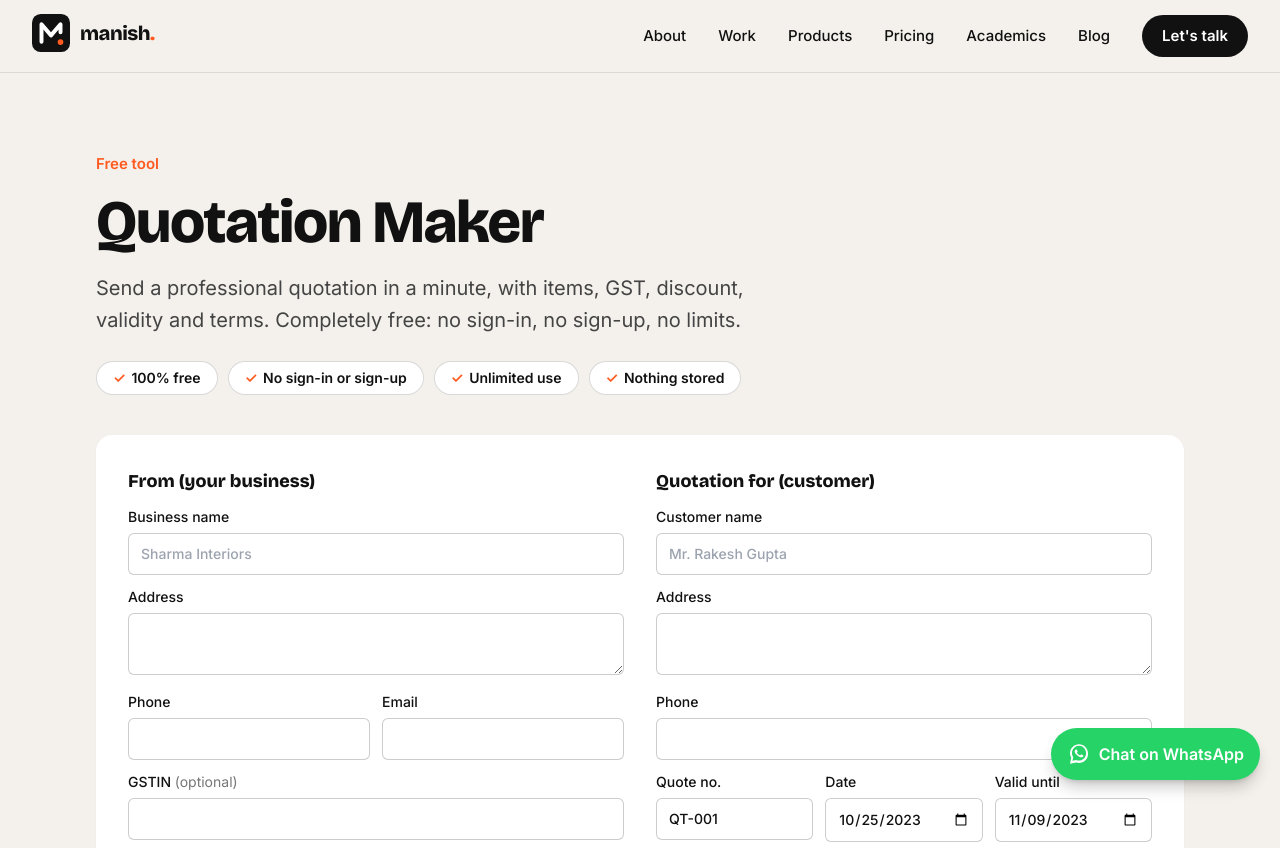
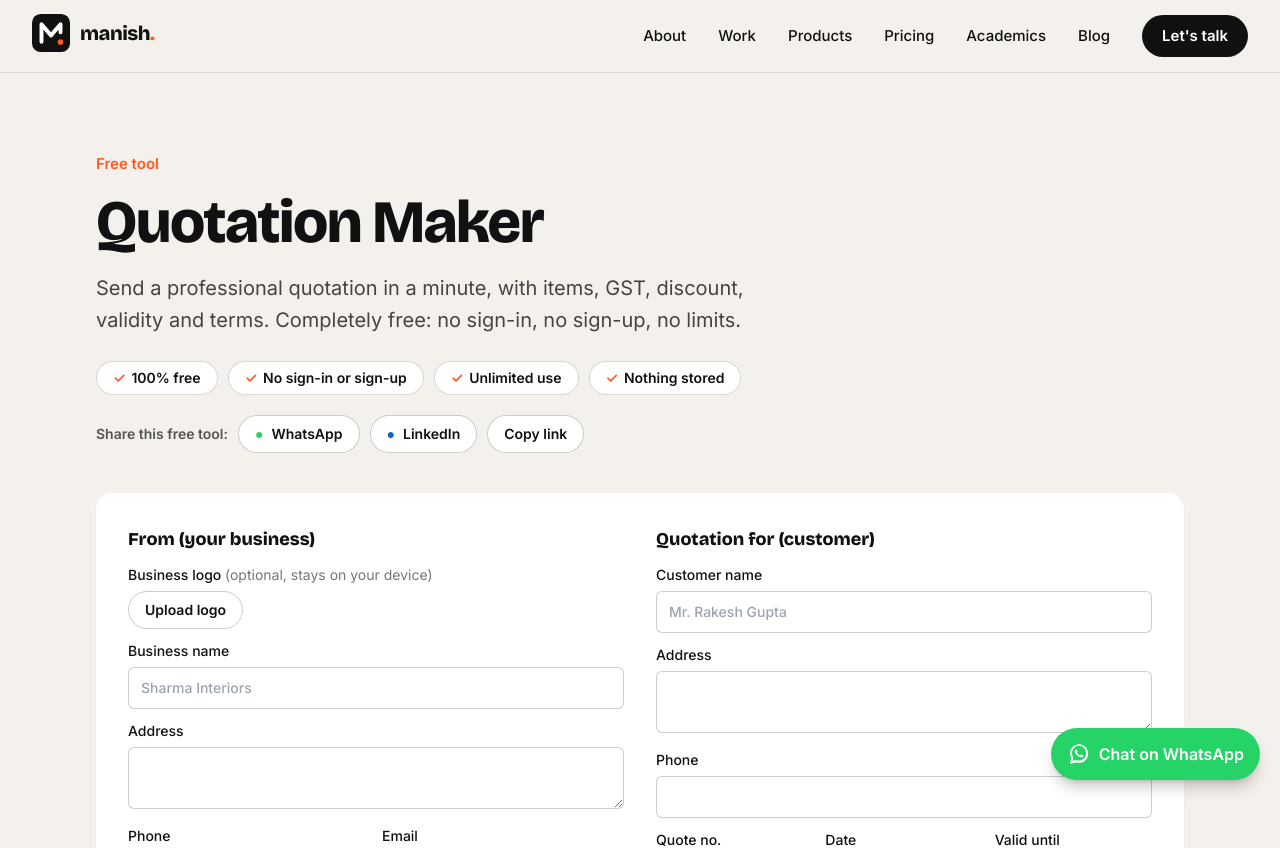
Before and after one commit to themchauhan/Portfolio, a Next.js app: page /tools/quotation-maker in a window 1280 px wide. Shown: the top 848 px of the page. Built offline with nearby package versions, Linux system fonts and the light colour scheme.

Commit message:
fix and added tool

```diff
--- a/app/tools/gst-invoice-generator/page.jsx
+++ b/app/tools/gst-invoice-generator/page.jsx
@@ -1,6 +1,7 @@
 import Link from 'next/link'
 import JsonLd from '@/components/JsonLd'
 import FreeBadges from '@/components/tools/FreeBadges'
+import ShareTool from '@/components/tools/ShareTool'
 import GstInvoiceGenerator from '@/components/tools/GstInvoiceGenerator'
 import { SITE, pageMeta } from '@/lib/seo'
 
@@ -35,6 +36,7 @@ export default function Page() {
             <h1 className="mt-4 font-display text-4xl font-extrabold leading-[1.05] tracking-tight md:text-6xl">GST Invoice Generator</h1>
             <p className="mt-5 max-w-2xl text-xl leading-relaxed text-[#444]">Make a proper GST tax invoice in a minute. CGST/SGST or IGST is worked out for you. Completely free: no sign-in, no sign-up, no limits.</p>
             <FreeBadges className="mt-6" />
+            <ShareTool className="mt-5" url={URL} title="Free GST Invoice Generator" message="Free GST invoice generator: CGST/SGST or IGST worked out for you, no sign-up." />
           </div>
           <div className="mt-10 print:mt-0"><GstInvoiceGenerator /></div>
           <p className="mt-8 text-[#555] print:hidden">Need to send a price first? Make one with the free <Link href="/tools/quotation-maker" className="font-semibold text-[#111] underline decoration-[#ff5a1f] decoration-2 underline-offset-4">Quotation Maker</Link>.</p>
--- a/app/tools/quotation-maker/page.jsx
+++ b/app/tools/quotation-maker/page.jsx
@@ -1,6 +1,7 @@
 import Link from 'next/link'
 import JsonLd from '@/components/JsonLd'
 import FreeBadges from '@/components/tools/FreeBadges'
+import ShareTool from '@/components/tools/ShareTool'
 import QuotationMaker from '@/components/tools/QuotationMaker'
 import { SITE, pageMeta } from '@/lib/seo'
 
@@ -35,6 +36,7 @@ export default function Page() {
             <h1 className="mt-4 font-display text-4xl font-extrabold leading-[1.05] tracking-tight md:text-6xl">Quotation Maker</h1>
             <p className="mt-5 max-w-2xl text-xl leading-relaxed text-[#444]">Send a professional quotation in a minute, with items, GST, discount, validity and terms. Completely free: no sign-in, no sign-up, no limits.</p>
             <FreeBadges className="mt-6" />
+            <ShareTool className="mt-5" url={URL} title="Free Quotation Maker" message="Free quotation maker: items, GST, discount and terms in a minute, no sign-up." />
           </div>
           <div className="mt-10 print:mt-0"><QuotationMaker /></div>
           <p className="mt-8 text-[#555] print:hidden">Quote accepted? Create the bill with the free <Link href="/tools/gst-invoice-generator" className="font-semibold text-[#111] underline decoration-[#ff5a1f] decoration-2 underline-offset-4">GST Invoice Generator</Link>.</p>
--- a/app/tools/rent-receipt-generator/page.jsx
+++ b/app/tools/rent-receipt-generator/page.jsx
@@ -1,6 +1,7 @@
 import Link from 'next/link'
 import JsonLd from '@/components/JsonLd'
 import FreeBadges from '@/components/tools/FreeBadges'
+import ShareTool from '@/components/tools/ShareTool'
 import RentReceiptGenerator from '@/components/tools/RentReceiptGenerator'
 import { SITE, pageMeta } from '@/lib/seo'
 
@@ -35,6 +36,7 @@ export default function Page() {
             <h1 className="mt-4 font-display text-4xl font-extrabold leading-[1.05] tracking-tight md:text-6xl">Rent Receipt Generator</h1>
             <p className="mt-5 max-w-2xl text-xl leading-relaxed text-[#444]">Make rent receipts for your HRA claim in under a minute. Completely free: no sign-in, no sign-up, no limits. Just fill in the details and print.</p>
             <FreeBadges className="mt-6" />
+            <ShareTool className="mt-5" url={URL} title="Free Rent Receipt Generator" message="Free rent receipt generator for HRA: make all 12 receipts in a minute, no sign-up." />
           </div>
           <div className="mt-10 print:mt-0">
             <RentReceiptGenerator />
--- a/app/tools/salary-slip-generator/page.jsx
+++ b/app/tools/salary-slip-generator/page.jsx
@@ -1,6 +1,7 @@
 import Link from 'next/link'
 import JsonLd from '@/components/JsonLd'
 import FreeBadges from '@/components/tools/FreeBadges'
+import ShareTool from '@/components/tools/ShareTool'
 import SalarySlipGenerator from '@/components/tools/SalarySlipGenerator'
 import { SITE, pageMeta } from '@/lib/seo'
 
@@ -35,6 +36,7 @@ export default function Page() {
             <h1 className="mt-4 font-display text-4xl font-extrabold leading-[1.05] tracking-tight md:text-6xl">Salary Slip Generator <span className="block text-2xl text-[#555] md:text-3xl">Free payslip maker with PF &amp; ESI</span></h1>
             <p className="mt-5 max-w-2xl text-xl leading-relaxed text-[#444]">Make a professional payslip with your company logo in a minute, with PF, ESI, TDS and loss of pay worked out. Completely free: no sign-in, no sign-up, no limits.</p>
             <FreeBadges className="mt-6" />
+            <ShareTool className="mt-5" url={URL} title="Free Salary Slip Generator" message="Free salary slip / payslip generator with PF, ESI and your logo, no sign-up." />
           </div>
           <div className="mt-10 print:mt-0"><SalarySlipGenerator /></div>
         </div>
--- a/app/tools/website-cost-calculator/page.jsx
+++ b/app/tools/website-cost-calculator/page.jsx
@@ -1,5 +1,6 @@
 import JsonLd from '@/components/JsonLd'
 import FreeBadges from '@/components/tools/FreeBadges'
+import ShareTool from '@/components/tools/ShareTool'
 import QuoteEstimator from '@/components/QuoteEstimator'
 import { SITE, pageMeta } from '@/lib/seo'
 
@@ -31,6 +32,7 @@ export default function Page() {
           <h1 className="mt-4 font-display text-4xl font-extrabold leading-[1.05] tracking-tight md:text-6xl">Website Cost Calculator</h1>
           <p className="mt-5 max-w-2xl text-xl leading-relaxed text-[#444]">How much will your website cost? Pick what you need and get an instant estimate in rupees. No sign-in, no sign-up.</p>
           <FreeBadges className="mt-6" />
+            <ShareTool className="mt-5" url={URL} title="Website Cost Calculator" message="How much does a website cost in India? Free calculator, instant estimate." />
           <div className="mt-10"><QuoteEstimator /></div>
         </div>
       </section>
--- a/components/tools/GstInvoiceGenerator.jsx
+++ b/components/tools/GstInvoiceGenerator.jsx
@@ -2,6 +2,7 @@
 import { useMemo, useState } from "react";
 import { amountInWords } from "@/lib/amountInWords";
 import { track } from "@/lib/analytics";
+import LogoUpload from "@/components/tools/LogoUpload";
 
 // GST state codes (first two digits of a GSTIN).
 const STATES = [
@@ -21,7 +22,7 @@ const today = new Date().toISOString().slice(0, 10);
 const newItem = () => ({ id: Math.random().toString(36).slice(2), desc: "", hsn: "", qty: "1", rate: "", gst: "18" });
 
 export default function GstInvoiceGenerator() {
-  const [seller, setSeller] = useState({ name: "", address: "", gstin: "", state: "06" });
+  const [seller, setSeller] = useState({ name: "", address: "", gstin: "", state: "06", logo: "" });
   const [buyer, setBuyer] = useState({ name: "", address: "", gstin: "", state: "06" });
   const [meta, setMeta] = useState({ number: "INV-001", date: today });
   const [items, setItems] = useState([newItem()]);
@@ -80,7 +81,10 @@ export default function GstInvoiceGenerator() {
         className="space-y-8 rounded-2xl bg-white p-6 shadow-sm md:p-8 print:hidden"
       >
         <div className="grid gap-8 md:grid-cols-2">
-          {Party({ title: "Your business (seller)", v: seller, set: setSeller })}
+          <div className="space-y-3">
+            {Party({ title: "Your business (seller)", v: seller, set: setSeller })}
+            <LogoUpload label="Business logo" value={seller.logo} onChange={(logo) => setSeller((v) => ({ ...v, logo }))} />
+          </div>
           {Party({ title: "Bill to (buyer)", v: buyer, set: setBuyer })}
         </div>
 
@@ -120,15 +124,18 @@ export default function GstInvoiceGenerator() {
       {shown && ready && (
         <section id="invoice" className="!py-0 mt-10">
           <div className="mb-6 flex justify-end print:hidden">
-            <button onClick={() => { track("print_gst_invoice", { tax_type: interState ? "IGST" : "CGST_SGST" }); window.print(); }} className="rounded-full bg-[#ff5a1f] px-6 py-3 font-semibold text-white hover:bg-[#111]">Print / Save as PDF</button>
+            <button onClick={() => { track("print_gst_invoice", { tax_type: interState ? "IGST" : "CGST_SGST", has_logo: !!seller.logo }); window.print(); }} className="rounded-full bg-[#ff5a1f] px-6 py-3 font-semibold text-white hover:bg-[#111]">Print / Save as PDF</button>
           </div>
           <div className="rounded-lg border border-black/20 bg-white p-6 text-sm text-[#111] md:p-10 print:rounded-none print:border-0 print:p-0">
             <div className="flex flex-wrap items-start justify-between gap-4 border-b-2 border-[#111] pb-4">
-              <div>
+              <div className="flex items-start gap-4">
+                {seller.logo && <img src={seller.logo} alt={`${seller.name} logo`} className="h-14 max-w-[140px] object-contain" />}
+                <div>
                 <p className="font-display text-2xl font-extrabold">{seller.name}</p>
                 {seller.address && <p className="mt-1 whitespace-pre-line text-[#444]">{seller.address}</p>}
                 {seller.gstin && <p className="mt-1">GSTIN: <strong>{seller.gstin}</strong></p>}
                 <p className="text-[#444]">State: {stateName(seller.state)} ({seller.state})</p>
+                </div>
               </div>
               <div className="text-right">
                 <p className="font-display text-2xl font-extrabold">TAX INVOICE</p>
--- /dev/null
+++ b/components/tools/LogoUpload.jsx
@@ -0,0 +1,29 @@
+"use client"
+
+// Logo picker for the free tools. The image is read in the browser as a data URL
+// and never uploaded anywhere.
+export default function LogoUpload({ value, onChange, label = "Logo", className = "" }) {
+  const pick = (e) => {
+    const file = e.target.files?.[0];
+    e.target.value = ""; // allow picking the same file again
+    if (!file) return;
+    if (file.size > 2 * 1024 * 1024) { alert("Please choose a logo under 2 MB."); return; }
+    const reader = new FileReader();
+    reader.onload = () => onChange(String(reader.result));
+    reader.readAsDataURL(file);
+  };
+
+  return (
+    <div className={className}>
+      <p className="block text-sm font-medium">{label} <span className="font-normal text-[#777]">(optional, stays on your device)</span></p>
+      <div className="mt-1.5 flex items-center gap-3">
+        {value && <img src={value} alt="" className="h-12 w-12 rounded border border-black/10 object-contain" />}
+        <label className="cursor-pointer rounded-full border border-black/20 px-4 py-2 text-sm font-semibold hover:border-[#111]">
+          {value ? "Change logo" : "Upload logo"}
+          <input type="file" accept="image/png,image/jpeg,image/webp,image/svg+xml" onChange={pick} className="sr-only" />
+        </label>
+        {value && <button type="button" onClick={() => onChange("")} className="text-sm text-[#777] hover:text-rose-600">Remove</button>}
+      </div>
+    </div>
+  );
+}
--- a/components/tools/QuotationMaker.jsx
+++ b/components/tools/QuotationMaker.jsx
@@ -2,6 +2,7 @@
 import { useMemo, useState } from "react";
 import { amountInWords } from "@/lib/amountInWords";
 import { track } from "@/lib/analytics";
+import LogoUpload from "@/components/tools/LogoUpload";
 
 const money = (n) => new Intl.NumberFormat("en-IN", { minimumFractionDigits: 2, maximumFractionDigits: 2 }).format(n || 0);
 const r2 = (n) => Math.round((n + Number.EPSILON) * 100) / 100;
@@ -14,7 +15,7 @@ const today = new Date();
 const DEFAULT_TERMS = "1. Prices are valid until the date mentioned above.\n2. 50% advance to confirm the order, balance on delivery.\n3. Delivery timeline as discussed after confirmation.";
 
 export default function QuotationMaker() {
-  const [from, setFrom] = useState({ name: "", address: "", phone: "", email: "", gstin: "" });
+  const [from, setFrom] = useState({ name: "", address: "", phone: "", email: "", gstin: "", logo: "" });
   const [to, setTo] = useState({ name: "", address: "", phone: "" });
   const [meta, setMeta] = useState({ number: "QT-001", date: isoDate(today), valid: isoDate(new Date(today.getTime() + 15 * 864e5)) });
   const [items, setItems] = useState([newItem()]);
@@ -55,6 +56,7 @@ export default function QuotationMaker() {
         <div className="grid gap-8 md:grid-cols-2">
           <fieldset className="space-y-3">
             <legend className="font-display text-lg font-extrabold">From (your business)</legend>
+            <LogoUpload label="Business logo" value={from.logo} onChange={(logo) => setFrom((f) => ({ ...f, logo }))} />
             <label className={label}>Business name<input value={from.name} onChange={(e) => setFrom({ ...from, name: e.target.value })} required className={field} placeholder="Sharma Interiors" /></label>
             <label className={label}>Address<textarea rows={2} value={from.address} onChange={(e) => setFrom({ ...from, address: e.target.value })} className={field} /></label>
             <div className="grid grid-cols-2 gap-3">
@@ -123,15 +125,18 @@ export default function QuotationMaker() {
       {shown && ready && (
         <section id="quotation" className="!py-0 mt-10">
           <div className="mb-6 flex justify-end print:hidden">
-            <button onClick={() => { track("print_quotation", { gst: gstOn }); window.print(); }} className="rounded-full bg-[#ff5a1f] px-6 py-3 font-semibold text-white hover:bg-[#111]">Print / Save as PDF</button>
+            <button onClick={() => { track("print_quotation", { gst: gstOn, has_logo: !!from.logo }); window.print(); }} className="rounded-full bg-[#ff5a1f] px-6 py-3 font-semibold text-white hover:bg-[#111]">Print / Save as PDF</button>
           </div>
           <article className="mx-auto max-w-[860px] border border-black/20 bg-white p-6 text-sm text-black md:p-10 print:max-w-none print:border-0 print:p-0">
             <div className="flex flex-wrap items-start justify-between gap-4 border-b-2 border-black pb-4">
-              <div>
+              <div className="flex items-start gap-4">
+                {from.logo && <img src={from.logo} alt={`${from.name} logo`} className="h-14 max-w-[140px] object-contain" />}
+                <div>
                 <p className="font-display text-2xl font-extrabold">{from.name}</p>
                 {from.address && <p className="mt-1 whitespace-pre-line text-[#444]">{from.address}</p>}
                 <p className="text-[#444]">{[from.phone, from.email].filter(Boolean).join(" · ")}</p>
                 {from.gstin && <p>GSTIN: <strong>{from.gstin}</strong></p>}
+                </div>
               </div>
               <div className="text-right">
                 <p className="font-display text-2xl font-extrabold">QUOTATION</p>
--- /dev/null
+++ b/components/tools/ShareTool.jsx
@@ -0,0 +1,38 @@
+"use client"
+import { useEffect, useState } from "react";
+import { track } from "@/lib/analytics";
+
+// Share a free tool: WhatsApp, LinkedIn, copy link, and the phone's share menu.
+export default function ShareTool({ url, title, message, className = "" }) {
+  const [copied, setCopied] = useState(false);
+  const [canShare, setCanShare] = useState(false);
+  useEffect(() => setCanShare(typeof navigator !== "undefined" && !!navigator.share), []);
+
+  const text = message || `${title}: free, no sign-up needed.`;
+  const send = (method) => track("share_tool", { tool: title, method });
+  const btn = "inline-flex items-center gap-2 rounded-full border border-black/20 bg-white px-4 py-2 text-sm font-semibold hover:border-[#111]";
+
+  return (
+    <div className={`flex flex-wrap items-center gap-2.5 print:hidden ${className}`}>
+      <span className="text-sm font-semibold text-[#555]">Share this free tool:</span>
+      <a className={btn} href={`https://wa.me/?text=${encodeURIComponent(`${text} ${url}`)}`} target="_blank" rel="noopener noreferrer" onClick={() => send("whatsapp")}>
+        <span className="text-[#25D366]" aria-hidden="true">●</span>WhatsApp
+      </a>
+      <a className={btn} href={`https://www.linkedin.com/sharing/share-offsite/?url=${encodeURIComponent(url)}`} target="_blank" rel="noopener noreferrer" onClick={() => send("linkedin")}>
+        <span className="text-[#0a66c2]" aria-hidden="true">●</span>LinkedIn
+      </a>
+      <button type="button" className={btn} onClick={async () => {
+        try { await navigator.clipboard.writeText(url); setCopied(true); setTimeout(() => setCopied(false), 2000); send("copy"); } catch {}
+      }}>
+        {copied ? "✓ Link copied" : "Copy link"}
+      </button>
+      {canShare && (
+        <button type="button" className={btn} onClick={async () => {
+          try { await navigator.share({ title, text, url }); send("native"); } catch {}
+        }}>
+          More…
+        </button>
+      )}
+    </div>
+  );
+}
```
Also changed, not shown: components/tools/SalarySlipGenerator.jsx (+2 -20 lines).
